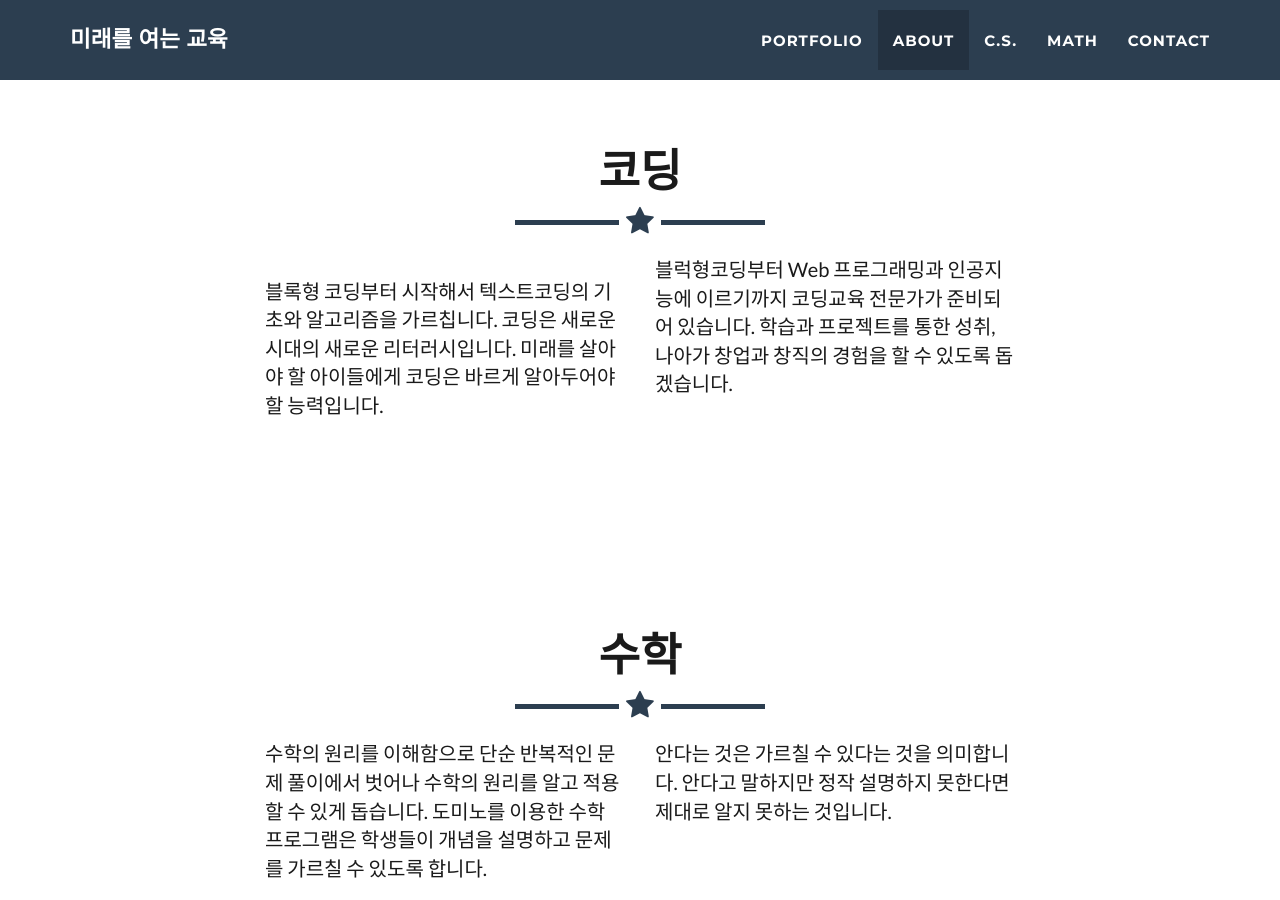
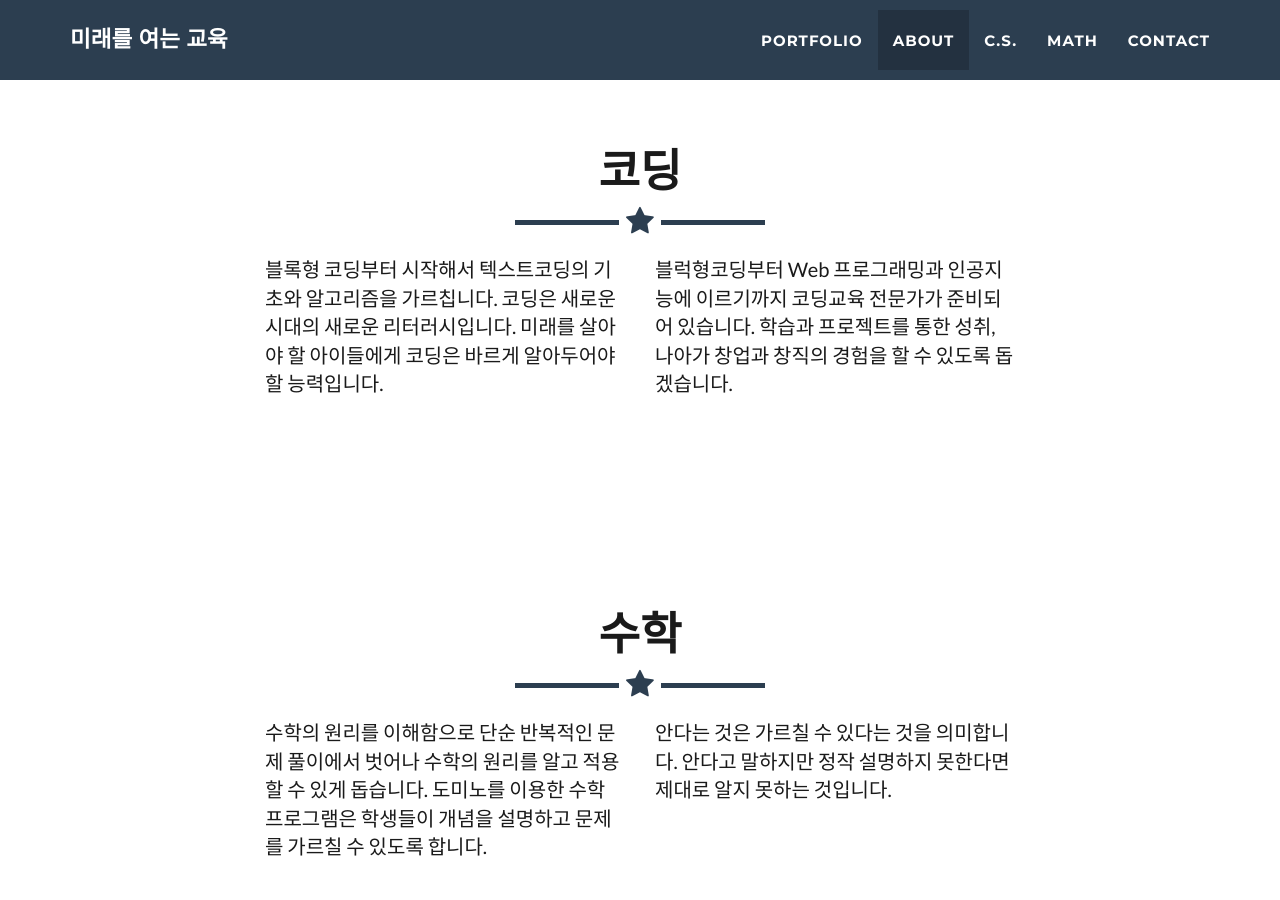
Before and after one commit to eventia/eventia.github.io, a Jekyll site: the page built from index.html, in a window 1280 px wide and 900 px high, scrolled down 3025 px. Built offline with Jekyll 4.4.1, drawn with Linux system fonts in a browser that asks for light colours.

Commit message:
HomePage 2019-02-20-[ 9:54]

```diff
--- a/_includes/header.html
+++ b/_includes/header.html
@@ -16,16 +16,14 @@
 					<div class="row">
 						<div class="col-lg-4 col-lg-offset-2">
 							<br>
-							<p>
-								'4차 산업혁명'이라는 말이 나온지 꽤 되었습니다.
+							<p>'4차 산업혁명'이라는 말이 나온지 꽤 되었습니다.
 								미래를 준비하는 교육이 필요합니다.
 								열심히 공을 차고 있지만 골대가 어디 있는지 모른다면 허망한 일입니다.
 							</p>
 						</div>
 						<div class="col-lg-4">
 							<br>
-							<p>
-								단순히 성적만을 올리는 공부가 아니라 학생이 자신의 미래를 꿈꾸며 설계할 수 있는 교육이 필요합니다.
+							<p>단순히 성적만을 올리는 공부가 아니라 학생이 자신의 미래를 꿈꾸며 설계할 수 있는 교육이 필요합니다.
 								창의력을 개발하고, 프로젝트를 통해 개인과 팀이 통합된 교과를 함께 학습하는 교육이 필요합니다.
 							</p>
 						</div>
--- a/_includes/menupage1.html
+++ b/_includes/menupage1.html
@@ -9,19 +9,11 @@
             </div>
             <div class="row">
                 <div class="col-lg-4 col-lg-offset-2">
-					<br>
-                    <p>
-
-						블록형 코딩부터 시작해서 텍스트코딩의 기초와 알고리즘을 가르칩니다.
-						코딩은 새로운 시대의 새로운 리터러시입니다. 미래를 살아야 할 아이들에게 코딩은 바르게 알아두어야 할 능력입니다.
-					</p>
-
+                    <p>블록형 코딩부터 시작해서 텍스트코딩의 기초와 알고리즘을 가르칩니다. 코딩은 새로운 시대의 새로운 리터러시입니다. 미래를 살아야 할 아이들에게 코딩은 바르게 알아두어야 할 능력입니다.</p>
                 </div>
 
 				<div class="col-lg-4">
-                    <p>
-					블럭형코딩부터 Web 프로그래밍과 인공지능에 이르기까지 코딩교육 전문가가 준비되어 있습니다. 학습과 프로젝트를 통한 성취, 나아가 창업과 창직의 경험을 할 수 있도록 돕겠습니다.
-					</p>
+                    <p>블럭형코딩부터 Web 프로그래밍과 인공지능에 이르기까지 코딩교육 전문가가 준비되어 있습니다. 학습과 프로젝트를 통한 성취, 나아가 창업과 창직의 경험을 할 수 있도록 돕겠습니다.</p>
                 </div>
 
             </div>
```
